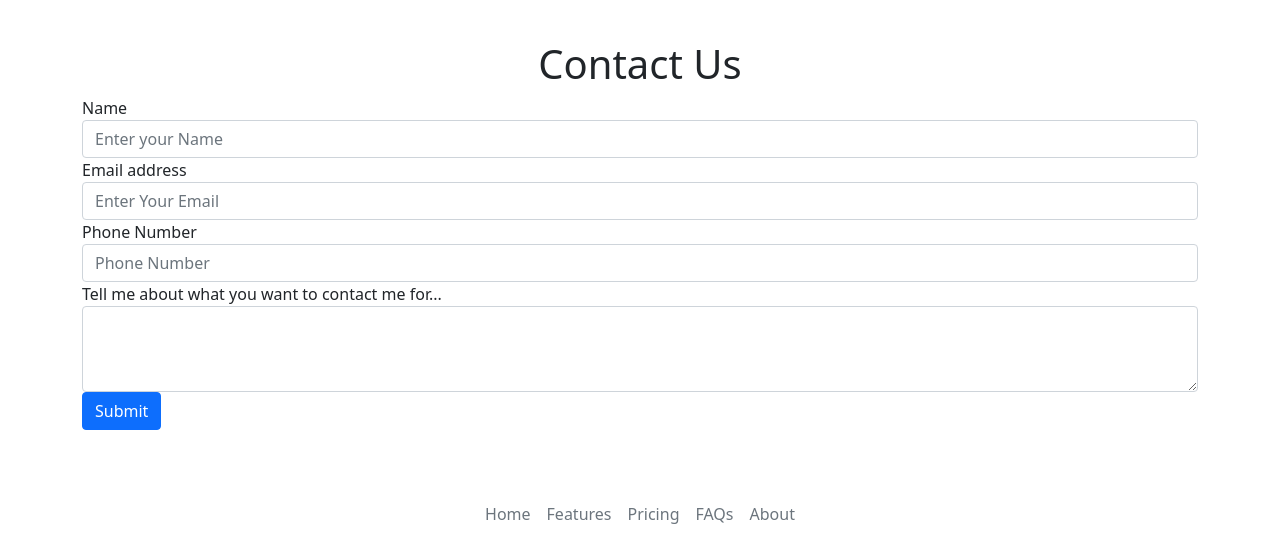
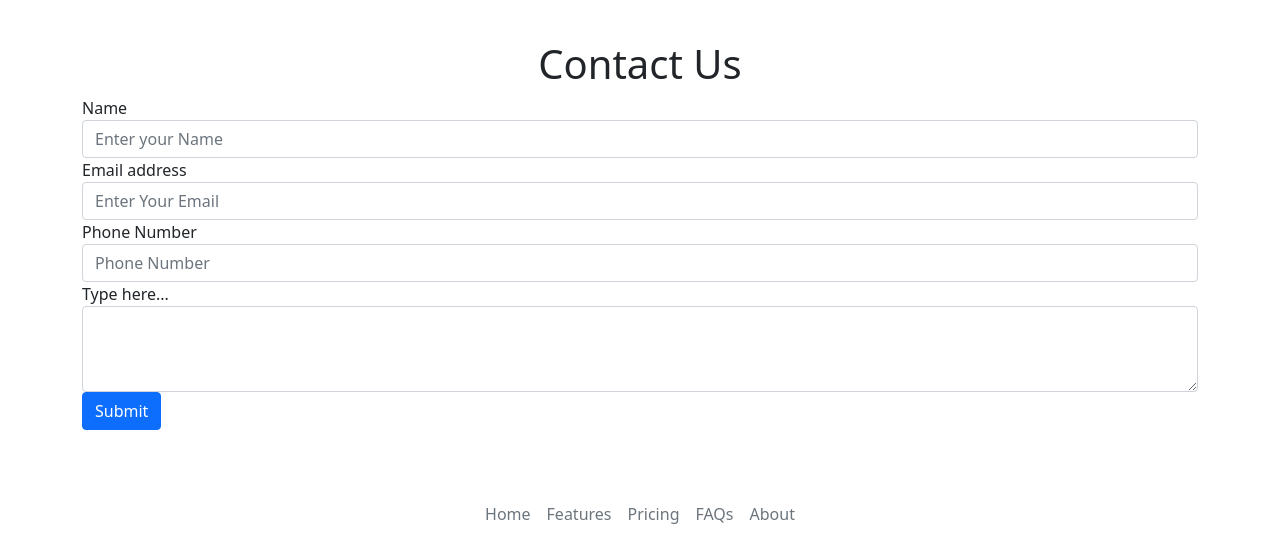
Before and after one commit to nileshkr17/django1-, a Django app: page /contact in a window 1280 px wide. Shown: the part 427-973 px from the top of the page. Run offline with Django 3.2, Linux system fonts and the light colour scheme.

Commit message:
[/contact-page-fix-2]

```diff
--- a/templates/contact.html
+++ b/templates/contact.html
@@ -26,7 +26,7 @@
         </div>
 
         <div class="form-group">
-            <label for="desc">Tell me about what you want to contact me for...</label>
+            <label for="desc">Type here...</label>
             <textarea class="form-control" id="desc" rows="3" name="desc"></textarea>
         </div>
         <button class="btn btn-primary" type="submit">Submit</button>
```
